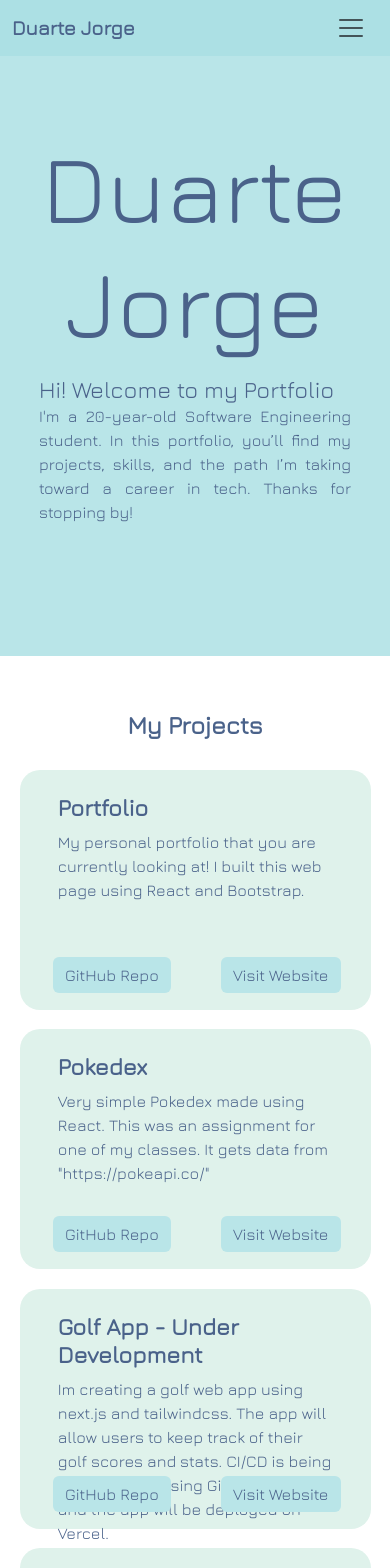
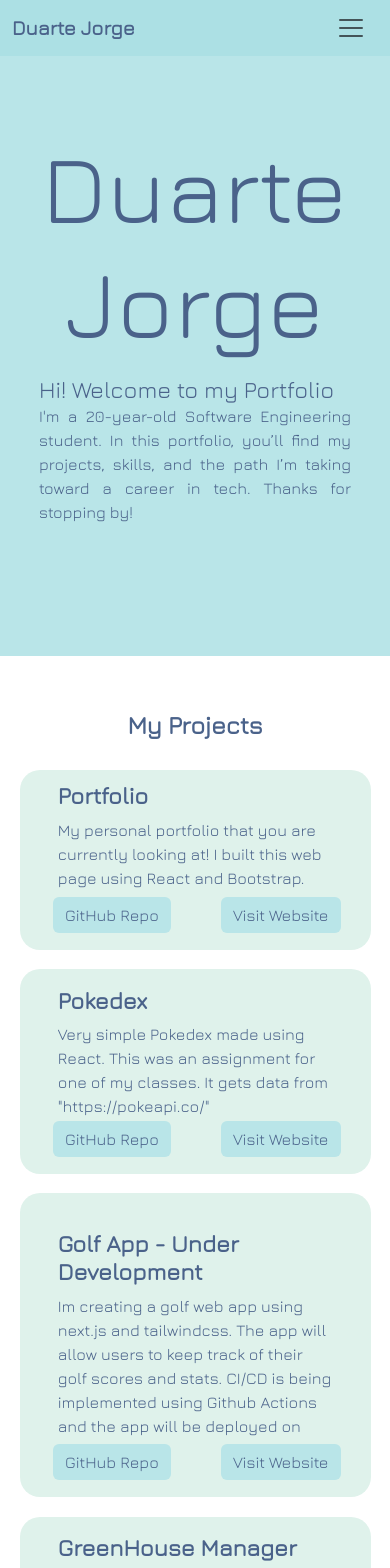
Before and after one commit to duart23/portfolio, a React (Create React App) app: page / in a window 390 px wide. Shown: the top 1568 px of the page. Built offline with nearby package versions, Linux system fonts and the light colour scheme.

Commit message:
skills and projectcss

```diff
--- a/src/Components/Skills.js
+++ b/src/Components/Skills.js
@@ -5,12 +5,12 @@ const skillsData = [
   { id: 1, skill: "HTML", rating: 80 },
   { id: 2, skill: "CSS", rating: 70 },
   { id: 3, skill: "JavaScript", rating: 70 },
-  { id: 5, skill: "TypeScript" ,rating:50},
+  { id: 5, skill: "TypeScript" ,rating:45},
   { id: 4, skill: "React", rating: 75 },
   { id: 13, skill: "Next.js", rating: 50},
   { id: 6, skill: "Bootstrap" ,rating:70},
   { id:14, skill: "Taillwind", rating:70},
-  { id: 7, skill: "Java" ,rating:65},
+  { id: 7, skill: "Java" ,rating:60},
   { id: 8, skill: "C#/.NET" ,rating:70},
   { id: 9, skill: "SQL" ,rating:60},
   { id: 10, skill: "Python" ,rating:30},
--- a/src/Styles/Project.css
+++ b/src/Styles/Project.css
@@ -75,7 +75,7 @@
     }
 
     .project-card{
-        height: 240px;
+        height: auto;
     }
 
 }
```
